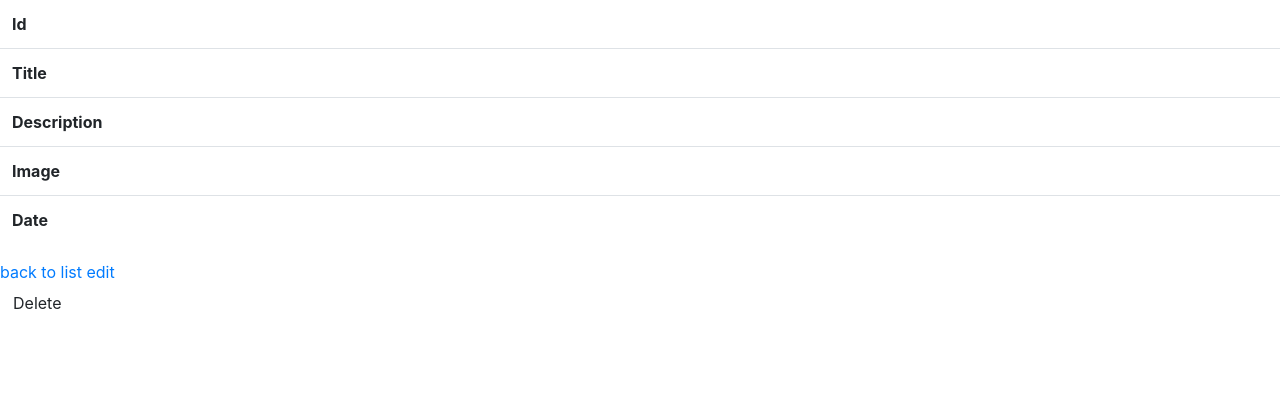
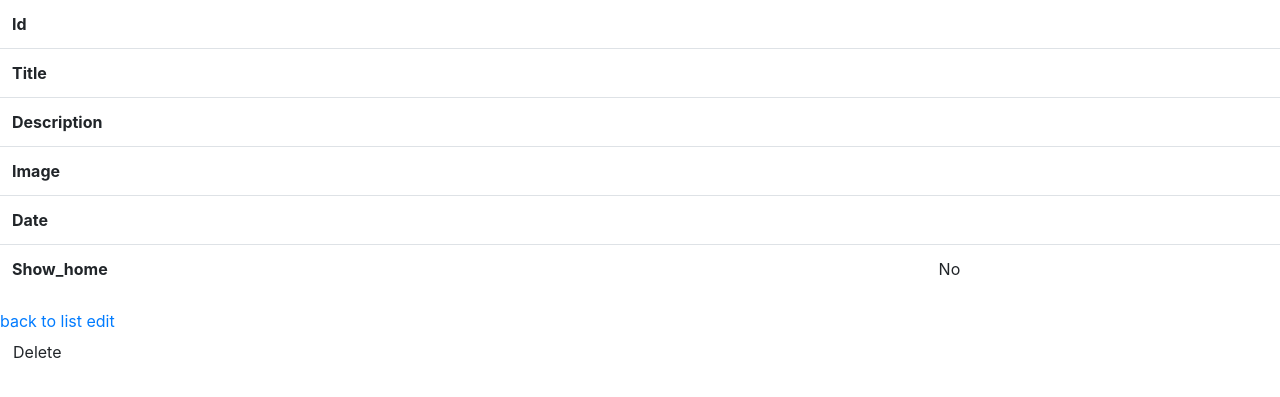
Before and after one commit to Davans01/blog, a Symfony app: template templates/blog/show.html.twig in a window 1280 px wide. Shown: the part 113-510 px from the top of the page. Run offline with Twig, Linux system fonts and the light colour scheme; the template is opened without the code that fills it, so the values that code supplies are empty; some libraries are stand-ins or nearby versions.

Commit message:
added boolean

```diff
--- a/src/Form/BlogType.php
+++ b/src/Form/BlogType.php
@@ -16,6 +16,7 @@ class BlogType extends AbstractType
             ->add('description')
             ->add('image')
             ->add('date')
+            ->add('show_home')
         ;
     }
 
--- a/templates/blog/index.html.twig
+++ b/templates/blog/index.html.twig
@@ -13,6 +13,7 @@
                 <th>Description</th>
                 <th>Image</th>
                 <th>Date</th>
+                <th>Show_home</th>
                 <th>actions</th>
             </tr>
         </thead>
@@ -24,6 +25,7 @@
                 <td>{{ blog.description }}</td>
                 <td>{{ blog.image }}</td>
                 <td>{{ blog.date ? blog.date|date('Y-m-d H:i:s') : '' }}</td>
+                <td>{{ blog.showHome ? 'Yes' : 'No' }}</td>
                 <td>
                     <a href="{{ path('blog_show', {'id': blog.id}) }}">show</a>
                     <a href="{{ path('blog_edit', {'id': blog.id}) }}">edit</a>
@@ -31,7 +33,7 @@
             </tr>
         {% else %}
             <tr>
-                <td colspan="6">no records found</td>
+                <td colspan="7">no records found</td>
             </tr>
         {% endfor %}
         </tbody>
--- a/templates/blog/show.html.twig
+++ b/templates/blog/show.html.twig
@@ -27,6 +27,10 @@
                 <th>Date</th>
                 <td>{{ blog.date ? blog.date|date('Y-m-d H:i:s') : '' }}</td>
             </tr>
+            <tr>
+                <th>Show_home</th>
+                <td>{{ blog.showHome ? 'Yes' : 'No' }}</td>
+            </tr>
         </tbody>
     </table>
 
```
Also changed, not shown: src/Entity/Blog.php (+17 -0 lines).
